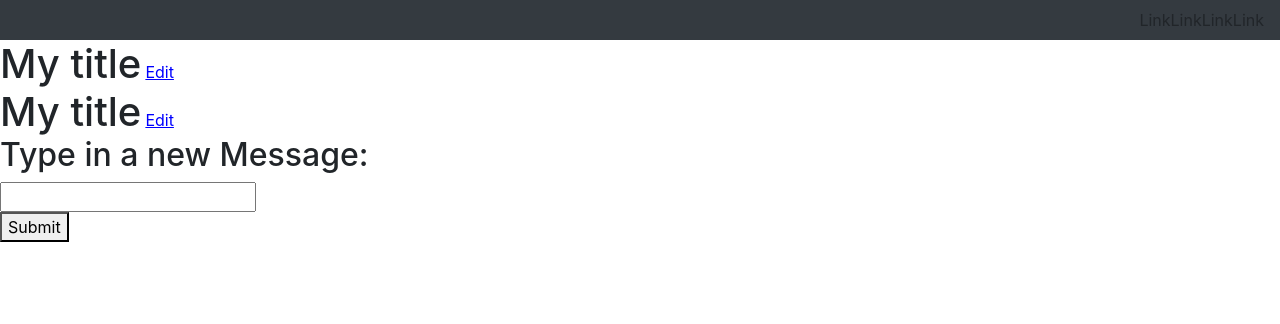
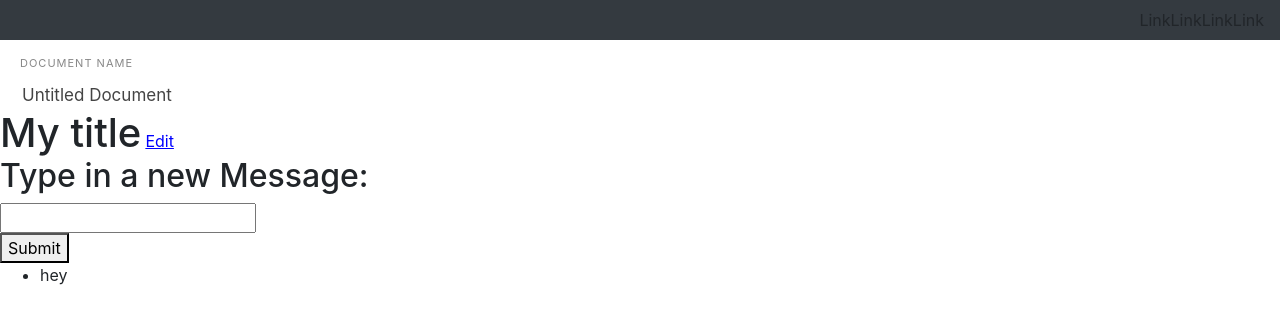
Before and after one commit to ethanvernon/markdown-previewer, a React (Create React App) app in the folder client/: page / in a window 1280 px wide. Shown: the top 324 px of the page. Built offline with nearby package versions, Linux system fonts and the light colour scheme.

Commit message:
hooks Name.js up to redux correctly, some scss

```diff
--- a/client/src/App.js
+++ b/client/src/App.js
@@ -36,8 +36,8 @@ class App extends Component {
 		return (
 			<div>
 				<Header />
+				<Name />
 				<Title />
-				<Name />
 				<h2>Type in a new Message:</h2>
 				<input
 				value={this.state.input}
--- a/client/src/Name.js
+++ b/client/src/Name.js
@@ -1,48 +1,44 @@
 import React, { Component } from 'react';
 import { connect } from 'react-redux';
-import { changeTitle } from './action-creators/simpleAction';
+import { changeName } from './action-creators/simpleAction';
 import './Name.scss';
 
 class Name extends Component {
 	constructor(props) {
 		super(props);
 
-	this.state = {
-		input: ''
+		// this.handleChange = this.handleChange.bind(this);
+		// this.submitTitle = this.submitTitle.bind(this);
+		this.handleChange = this.handleChange.bind(this);
 	}
 
-	// this.handleChange = this.handleChange.bind(this);
-	// this.submitTitle = this.submitTitle.bind(this);
-	this.handleClick = this.handleClick.bind(this);
-	}
-
-	handleClick() {
-		this.props.changeTitle('New title');
+	handleChange(event) {
+		this.props.changeName(event.target.value);
 	}
 
 	render() {
 		return (
-		<div className='title'>
-			<h1 style={{display:'inline'}}>{this.props.title.title}</h1>
-			<span style={{textDecoration:'underline', color:'blue', marginLeft:'4px'}} onClick={this.handleClick}>Edit</span>
+		<div className='name'>
+			<p>DOCUMENT NAME</p>
+			<input value={this.props.docName.docName} onChange={this.handleChange}/>
 		</div>
 		);
 	}
 }
 
-const mapStateToProps = ({ title }) => {
+const mapStateToProps = ({ docName }) => {
 
 	// Destructuring out messages from state and assigning it to the key
 	// messages, since the key and value are bother the same you can leave out
 	// messages: messages and just have messages, both are the same
 
-	return { title }
+	return { docName }
 };
 
 const mapDispatchToProps = (dispatch) => {
 	return {
-		changeTitle: (title) => {
-			dispatch(changeTitle(title))
+		changeName: (name) => {
+			dispatch(changeName(name))
 		}
 	}
 };
--- a/client/src/Name.scss
+++ b/client/src/Name.scss
@@ -0,0 +1,23 @@
+$gray: #888;
+$black: #444;
+$labelSize:11px;
+
+.name {
+  margin-top:15px;
+  margin-left:20px;
+  color: $gray;
+  font-size: $labelSize;
+  letter-spacing:1px;
+  margin-bottom:0px;
+  p {
+    margin-bottom:10px;
+  }
+  input {
+    color: $black;
+    border:0px;
+    font-size:17px;
+  }
+  input:focus {
+    outline:none;
+  }
+}
--- a/client/src/action-creators/simpleAction.js
+++ b/client/src/action-creators/simpleAction.js
@@ -1,5 +1,6 @@
 export const ADD = 'ADD';
 export const CHANGE = 'CHANGE';
+export const CHANGENAME = 'CHANGENAME';
 
 export const addMessage = (message) => {
 	return {
@@ -15,9 +16,9 @@ export const changeTitle = (title) => {
 	}
 };
 
-export const changeDocName = (name) => {
+export const changeName = (name) => {
 	return {
-		type: CHANGE,
+		type: CHANGENAME,
 		name: name
 	}
 }
--- a/client/src/reducers/messageReducer.js
+++ b/client/src/reducers/messageReducer.js
@@ -1,6 +1,6 @@
-import { ADD, CHANGE } from '../action-creators/simpleAction';
+import { ADD, CHANGE, CHANGENAME } from '../action-creators/simpleAction';
 
-export const messageReducer = (state = [], action) => {
+export const messageReducer = (state = ['hey'], action) => {
  switch (action.type) {
    case ADD:
      return [
@@ -22,3 +22,14 @@ export const titleReducer = (state = {title: 'My title'}, action) => {
 			return state;
 	}
 };
+
+export const nameReducer = (state = {docName: 'Untitled Document'}, action) => {
+	switch (action.type) {
+		case CHANGENAME:
+			// don't mutate state here
+			var newName = {docName: action.name};
+			return Object.assign({}, state, newName);
+		default:
+			return state;
+	}
+};
--- a/client/src/reducers/rootReducer.js
+++ b/client/src/reducers/rootReducer.js
@@ -1,5 +1,5 @@
 import { combineReducers } from 'redux';
-import { messageReducer, titleReducer } from './messageReducer';
+import { messageReducer, titleReducer, nameReducer } from './messageReducer';
 
 /**
  * Usually when exporting combineReducers you give a key for each reducer,
@@ -7,5 +7,6 @@ import { messageReducer, titleReducer } from './messageReducer';
  */
 export const rootReducer = combineReducers({
 	messages: messageReducer,
-	title: titleReducer
+	title: titleReducer,
+	docName: nameReducer
 });
```
